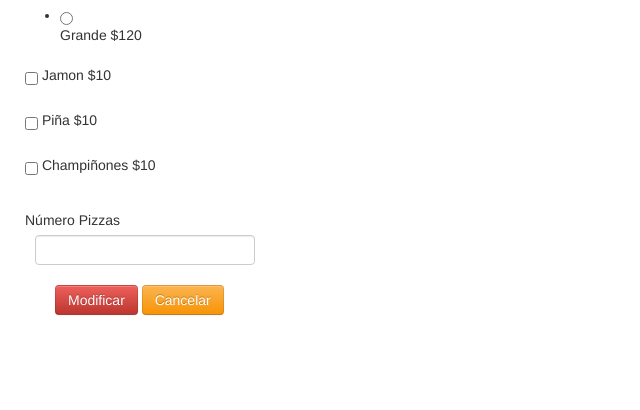
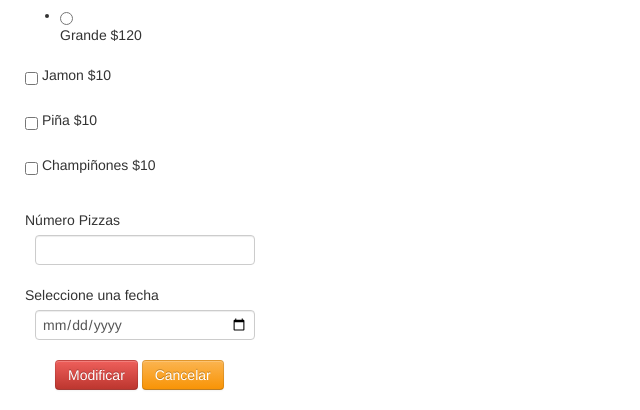
Before and after one commit to IDGS-803-20001570/PracticasBD_IDGS803, a Flask app: template templates/modificarPedido.html in a window 1280 px wide. Shown: the part 530-940 px from the top of the page, without its empty margins (0-640 px from the left). Before the commit the page ends 845 px from the top, so only its background shows below. Run offline with Flask 3, Linux system fonts and the light colour scheme; the template is opened without the code that fills it: values that come from a table or form of the project are taken from there, others are empty; some libraries are stand-ins or nearby versions.

Commit message:
confllicto

```diff
--- a/main.py
+++ b/main.py
@@ -217,7 +217,9 @@ def modificarPedido():
         pizzeria_form.direccion.data=pedidoPizza.direccion
         pizzeria_form.telefono.data=pedidoPizza.telefono
         pizzeria_form.tamaPizza.data=pedidoPizza.tamaPizza
-        # pizzeria_form.ingredientesPizza.data=pedidoPizza.ingredientesPizza
+
+        fechaPedido = db.session.query(PedidosPizza.fecha).filter(PedidosPizza.numeroVenta == id).first()[0]
+        pizzeria_form.fecha.data = fechaPedido
 
         pizzeria_form.numPizzas.data=pedidoPizza.numPizza
 
@@ -263,6 +265,7 @@ def modificarPedido():
 
         pedidoPizza1.subtotal = subtotalPizza
         pedidoPizza1.total = totalPizza
+        pedidoPizza1.fecha = pizzeria_form.fecha.data
 
         db.session.add(pedidoPizza1)
         db.session.commit()
--- a/templates/modificarPedido.html
+++ b/templates/modificarPedido.html
@@ -44,6 +44,13 @@
             </div>
         </div>
 
+        <div class="row control-group">
+            <div class="form-group col-xs-12 float-label-form-group controls">
+                {{render_field(form.fecha,class="form-control")}}
+            </div>
+        </div>
+
+
         <input type="hidden" name="csrf_token" value="{{csrf_token()}}"/>
         <input type="submit" class="btn btn-danger" id="modificar" name="modificar" value="Modificar"/>
         <a href="pizzeria" class="btn btn-warning">Cancelar</a>
```
